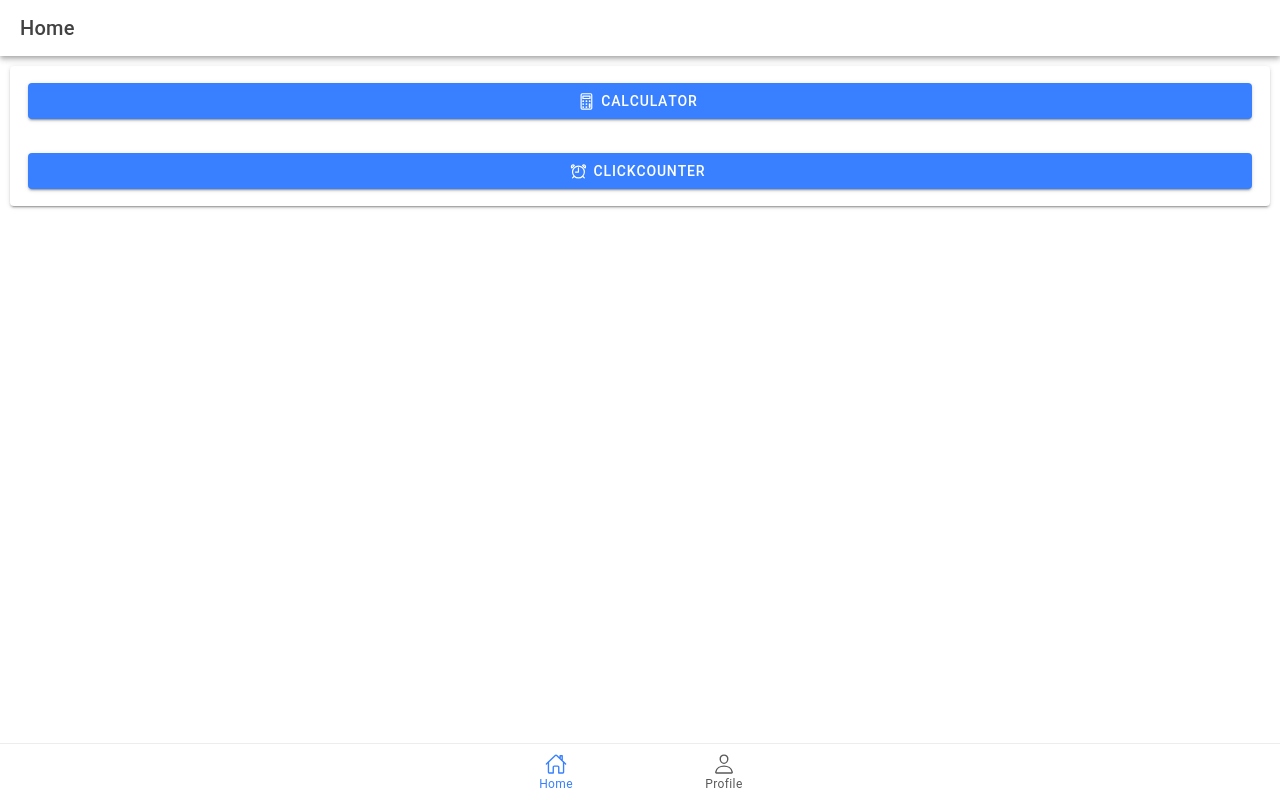
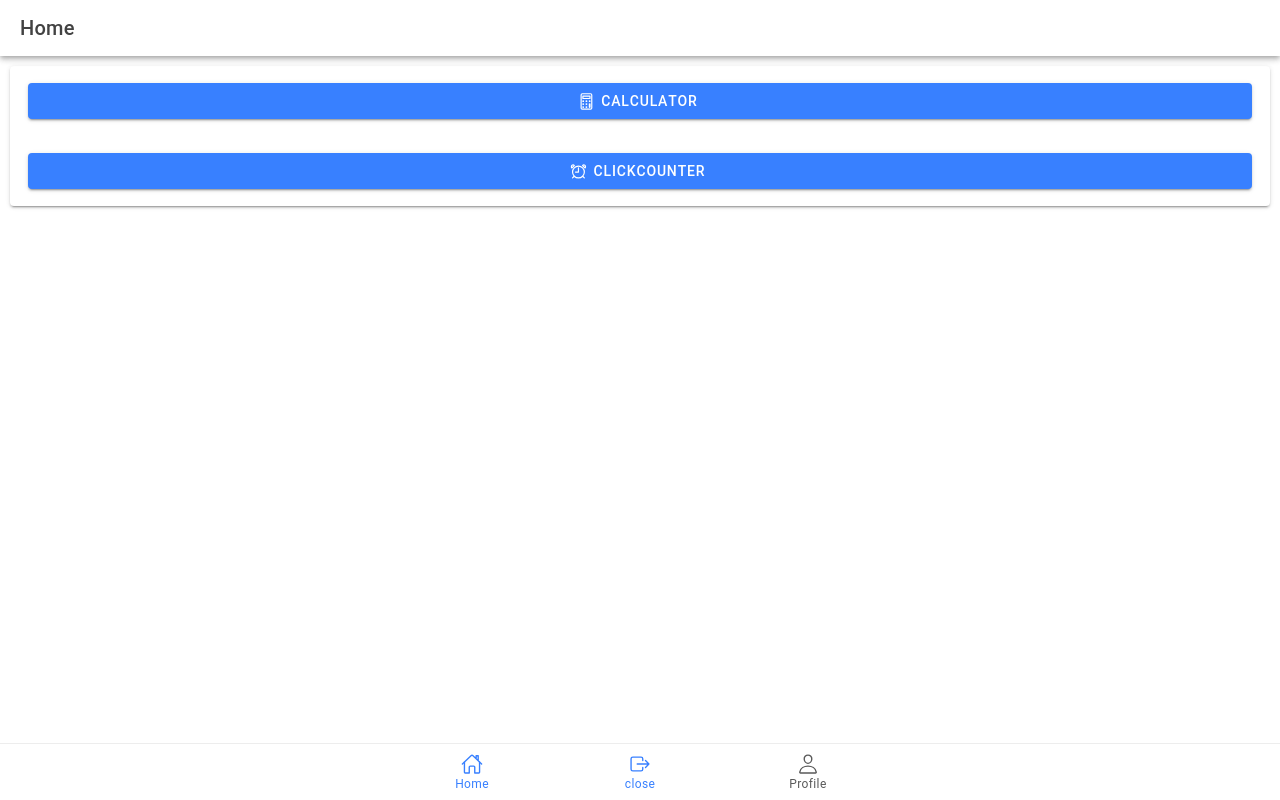
Before and after one commit to Jessmarivandalahigon/ion-t-dalahigon, a React (Vite) app: page /home in a window 1280 px wide. Built offline with nearby package versions, Linux system fonts and the light colour scheme.

Commit message:
added close button in app.tsx

```diff
--- a/src/App.tsx
+++ b/src/App.tsx
@@ -10,7 +10,7 @@ import {
   setupIonicReact
 } from '@ionic/react';
 import { IonReactRouter } from '@ionic/react-router';
-import { calculatorOutline, ellipse, homeOutline, personOutline, speedometerOutline, square, triangle } from 'ionicons/icons';
+import { calculatorOutline, ellipse, exitOutline, homeOutline, personOutline, speedometerOutline, square, triangle } from 'ionicons/icons';
 
 // Home resources
 import Home from './pages/home';
@@ -79,7 +79,10 @@ const App: React.FC = () => (
             <IonLabel>Home</IonLabel>
           </IonTabButton>
 
-
+          <IonTabButton tab="home" href="/home">
+            <IonIcon aria-hidden="true" icon={exitOutline} />
+            <IonLabel>close</IonLabel>
+          </IonTabButton>
 
           <IonTabButton tab="Profile" href="/Profile">
             <IonIcon aria-hidden="true" icon={personOutline} />
--- a/src/pages/home.tsx
+++ b/src/pages/home.tsx
@@ -47,6 +47,8 @@ const Home: React.FC = () => {
 
 
 
+
+
                 </IonCard>
 
             </IonContent>
```
